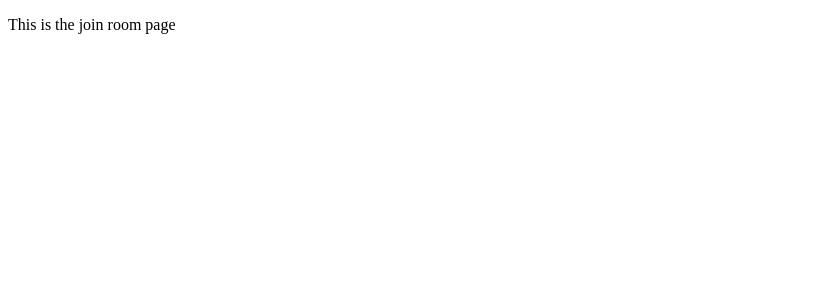
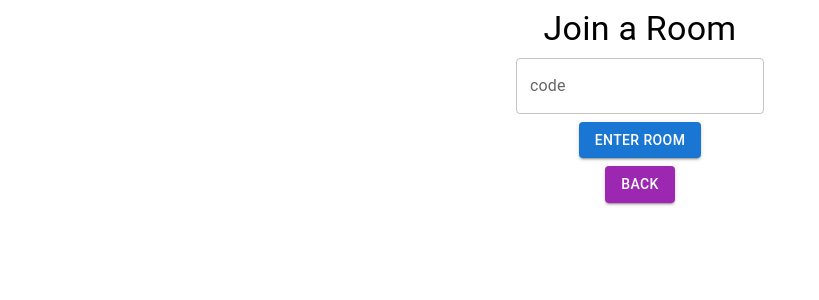
Before and after one commit to joaonc/django-react-music-controller, a React app in the folder music_controller/frontend/: page /join in a window 1280 px wide. Shown: the top 300 px of the page, without its empty margins (0-819 px from the left). Built offline with nearby package versions, Linux system fonts and the light colour scheme; the HTML template or start-up script is replaced by a standard one.

Commit message:
Join room frontend (#13)

```diff
--- a/music_controller/frontend/src/components/App.js
+++ b/music_controller/frontend/src/components/App.js
@@ -6,7 +6,7 @@
 
 const App = () => {
     return (
-        <div>
+        <div className='center'>
             <HomePage/>
         </div>
     )
--- a/music_controller/frontend/src/components/JoinRoomPage.js
+++ b/music_controller/frontend/src/components/JoinRoomPage.js
@@ -1,8 +1,69 @@
-import React from 'react'
+import React, {useState} from 'react'
+import {Link, useNavigate} from 'react-router-dom'
+import {
+    Button,
+    Grid,
+    TextField,
+    Typography
+} from '@mui/material'
+
 
 const JoinRoomPage = () => {
+    const [roomCode, setRoomCode] = useState('')
+    const [error, setError] = useState('')
+
+    const navigate = useNavigate()
+
+    const handleRoomCodeChange = (event) => {
+        setRoomCode(event.target.value)
+    }
+
+    const handleClickEnterRoomButton = (event) => {
+        if (roomCode) {
+            fetch('/api/room/' + roomCode)
+                .then(response => {
+                    if (response.status >= 400) {
+                        throw new Error('Invalid room')
+                    }
+                    return response.json()
+                })
+                .then(data => {
+                    navigate('/room/' + data.code)
+                }).catch(err => {
+                setError(err.toString())
+            })
+        }
+    }
+
     return (
-        <p>This is the join room page</p>
+        <Grid container spacing={1} alignItems='center'>
+            <Grid item xs={12} align='center'>
+                <Typography component='h4' variant='h4'>
+                    Join a Room
+                </Typography>
+            </Grid>
+            <Grid item xs={12} align='center'>
+                <TextField
+                    error={error !== ''}
+                    label='code'
+                    placeholder='Enter a room code'
+                    value={roomCode}
+                    helperText={error}
+                    variant='outlined'
+                    onChange={handleRoomCodeChange}
+                />
+            </Grid>
+            <Grid item xs={12} align='center'>
+                <Button variant='contained' color='primary' onClick={handleClickEnterRoomButton}>
+                    Enter Room
+                </Button>
+            </Grid>
+            <Grid item xs={12} align='center'>
+                <Button variant='contained' color='secondary' to='/' component={Link}>
+                    Back
+                </Button>
+            </Grid>
+        </Grid>
     )
 }
 
--- a/music_controller/frontend/static/css/index.css
+++ b/music_controller/frontend/static/css/index.css
@@ -15,5 +15,11 @@
 #app {
     width: 100%;
     height: 100%;
-    display: flex;
 }
+
+.center {
+    position: absolute;
+    top: 50%;
+    left: 50%;
+    transform: translate(-50%, -50%);
+}
```
Also changed, not shown: music_controller/frontend/src/components/CreateRoomPage.js (+4 -3 lines).
